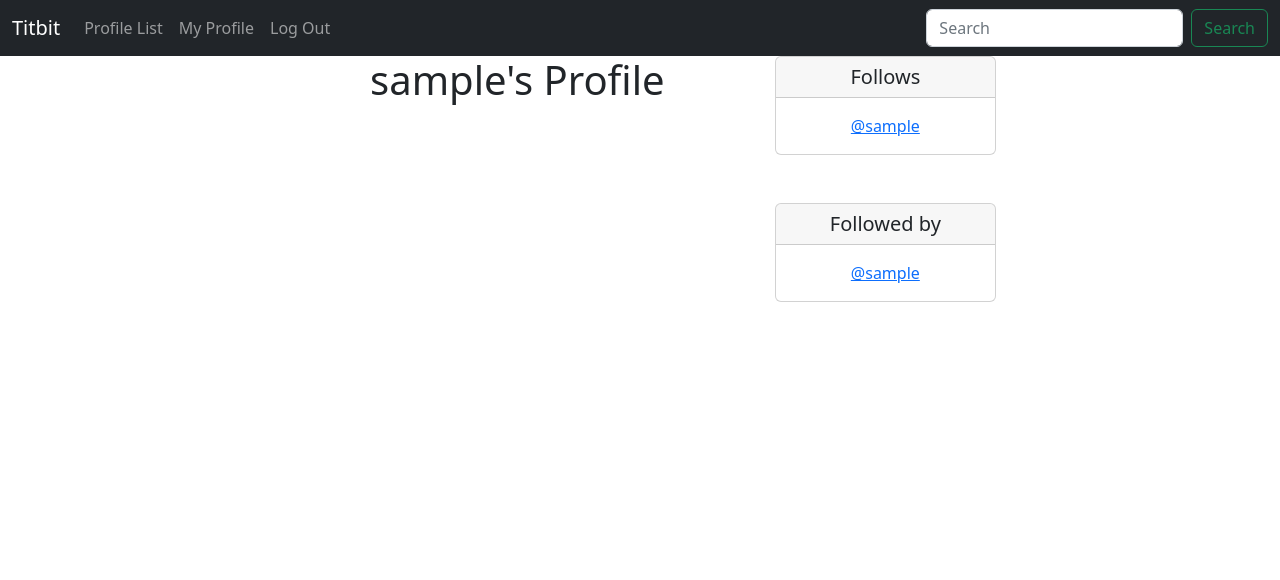
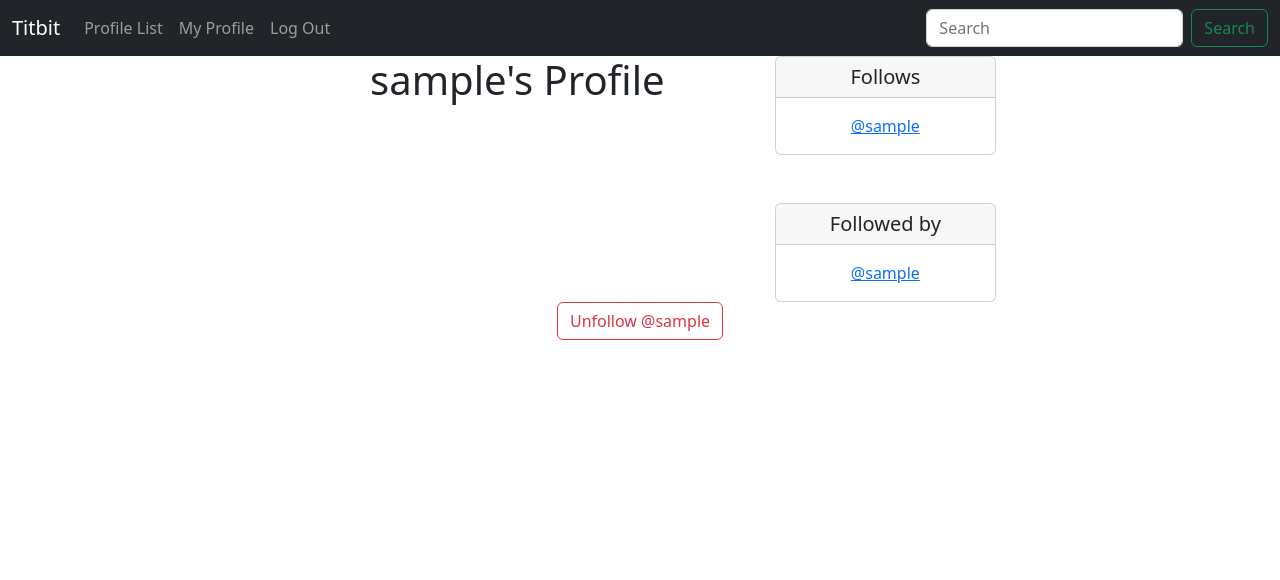
Before and after one commit to luandretta/titbit, a Django app: page /profile/1 in a window 1280 px wide. Shown: the top 580 px of the page. Run offline with Django 3.2, Linux system fonts and the light colour scheme; the visitor is signed in with stand-in values (Sample User, id 1); data comes from the database, SQL or seed files in the repository; some libraries are stand-ins or nearby versions.

Commit message:
Feat(profile): create buttons to follow/unfollow

```diff
--- a/titbit/templates/profile.html
+++ b/titbit/templates/profile.html
@@ -9,7 +9,7 @@
             <!-- Own profile -->
             <h1> {{ profile.user.username}}'s Profile</h1>
         </div>
-        <br />
+        <br/>
         <div class="col-4">
             <!-- Follows -->
             <div class="card">
@@ -40,6 +40,15 @@
     </div>
 </div>
 
+<form method="POST">
+    {% csrf_token %}
+    {% if profile in user.profile.follows.all %}
+        <button class="btn btn-outline-danger" name="follow" value="unfollow" type="submit">Unfollow @{{ profile.user.username }} </button>
+    {% else %}
+    <button class="btn btn-outline-secondary" name="follow" value="follow" type="submit">Follow @{{ profile.user.username }} </button>
+    {% endif %}
+</form>
+
 {% endif %}
 
 {% endblock %}
```
